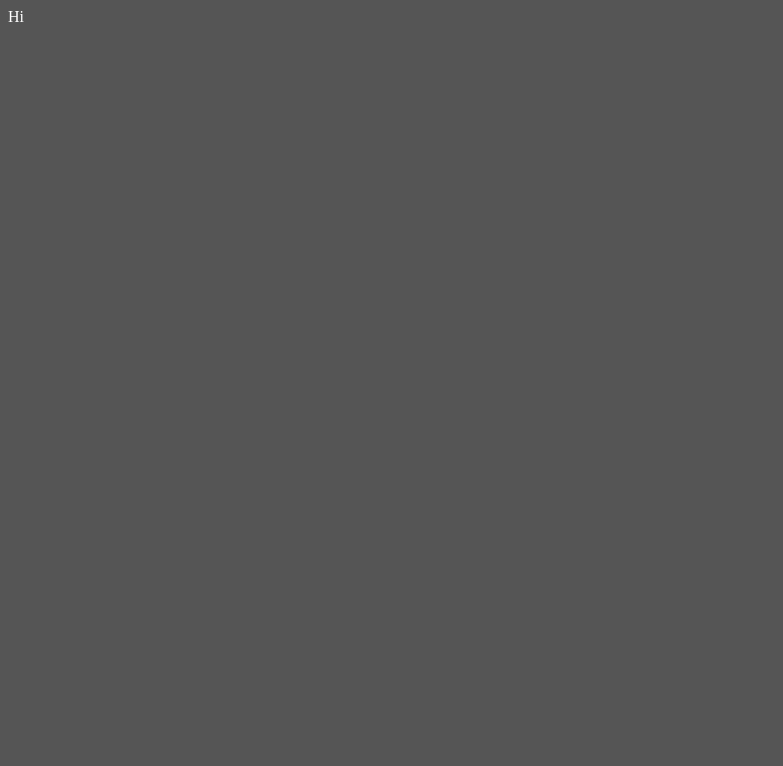
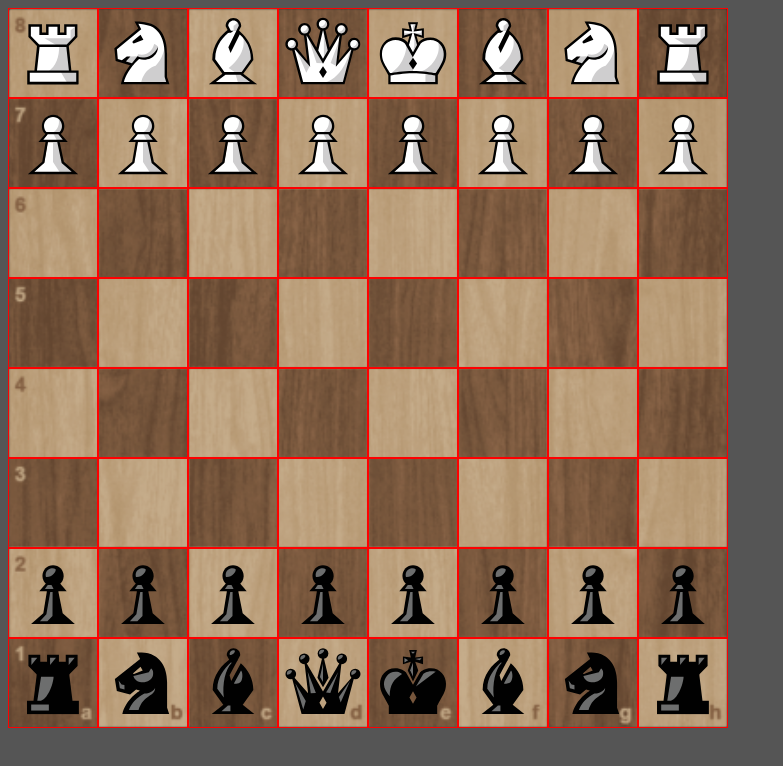
Before and after one commit to kacus/CC-Chess, a website built with Parcel: page src/index.html in a window 1280 px wide. Shown: the whole page, without its empty margins (0-783 px from the left). Built offline with nearby package versions, Linux system fonts and the light colour scheme.

Commit message:
Add board view

```diff
--- a/package.json
+++ b/package.json
@@ -31,10 +31,11 @@
     "jest": "^26.6.3",
     "parcel": "^1.12.4",
     "parcel-bundler": "^1.12.4",
+    "parcel-plugin-static-files-copy": "^2.5.0",
+    "rimraf": "^3.0.2",
     "sass": "^1.32.5",
     "ts-jest": "^26.4.4",
-    "typescript": "^4.1.3",
-    "rimraf": "^3.0.2"
+    "typescript": "^4.1.3"
   },
   "staticFiles": {
     "staticPath": [
--- a/src/index.html
+++ b/src/index.html
@@ -9,7 +9,7 @@
 </head>
 
 <body>
-    <div class='root'>Hi</div>
+    <div id='root'></div>
     <script src="ts/index.ts"></script>
 </body>
 
--- /dev/null
+++ b/src/styles/_board.sass
@@ -0,0 +1,30 @@
+.chessboard
+    width: 90vh
+    height: 90vh
+
+    display: grid
+    grid-template-columns: repeat(8, 1fr)
+    grid-template-rows: repeat(8, 1fr)
+    gap: 0px 0px
+    grid-template-areas: "........" "........" "........" "........" "........" "........" "........" "........"
+
+    background-image: url(../static/assets/boards/board1.png)
+    background-size: cover
+
+.chessboard__field
+    border: 1px red solid
+    max-width: 100%
+    max-height: 100%
+
+    display: flex
+    align-items: center
+    justify-items: center
+    justify-content: center
+
+// .chessboard__field--white
+
+// .chessboard__field--black
+
+.chessboard__figure
+    max-width: 90%
+    max-height: 90%
--- a/src/styles/main.sass
+++ b/src/styles/main.sass
@@ -1,3 +1,4 @@
+@import board
 body
     background-color: #555
     color: #FFF
--- a/src/ts/App/App.ts
+++ b/src/ts/App/App.ts
@@ -1,6 +1,13 @@
 import BoardModel from './Models/boardModel';
+import BoardView from './Views/boardView';
 
 export default function App(debug: boolean = false): void {
     if (debug) console.log('Start Chess App...');
+    const boardModel = new BoardModel();
+    const boardView = new BoardView();
+    const root = document.getElementById('root');
+
+    boardView.init(root, boardModel);
+
 
 }
--- /dev/null
+++ b/src/ts/App/Views/boardView.ts
@@ -0,0 +1,58 @@
+import IBoard from '../Models/boardInterface';
+import { Color, FigureType, IFigure } from '../Models/figureInterface';
+
+export default class BoardView {
+
+    init(parent: HTMLElement, boardModel: IBoard): void {
+        const board = document.createElement('div');
+        board.classList.add('chessboard');
+
+        boardModel.board.forEach(row => {
+            row.forEach(figure => {
+                const field = document.createElement('div');
+                field.classList.add('chessboard__field');
+                if (figure) {
+                    const figureImage = this.getFigureImage(figure);
+                    field.appendChild(figureImage);
+
+                }
+                board.appendChild(field);
+            })
+        })
+        parent.appendChild(board);
+    }
+
+    private getFigureImage(figure: IFigure): HTMLElement {
+        const figureImg = document.createElement('img');
+
+        //Map figure to file name
+        let file = figure.color === Color.White ? 'w' : 'b';
+        switch (figure.name) {
+            case FigureType.Rook:
+                file += 'p';
+                break;
+            case FigureType.Tower:
+                file += 'r';
+                break;
+            case FigureType.Knight:
+                file += 'n';
+                break;
+            case FigureType.Bishop:
+                file += 'b';
+                break;
+            case FigureType.King:
+                file += 'k';
+                break;
+            case FigureType.Queen:
+                file += 'q';
+                break;
+        }
+
+        figureImg.setAttribute('src', `./static/assets/pieces/kosal/${file}.svg`);
+        figureImg.setAttribute('alt', `${figure.color} ${figure.name}`);
+
+        figureImg.classList.add('chessboard__figure');
+
+        return figureImg;
+    }
+}
```
Also changed, not shown: src/static/assets/boards/board1.png (added), 1 other file.
